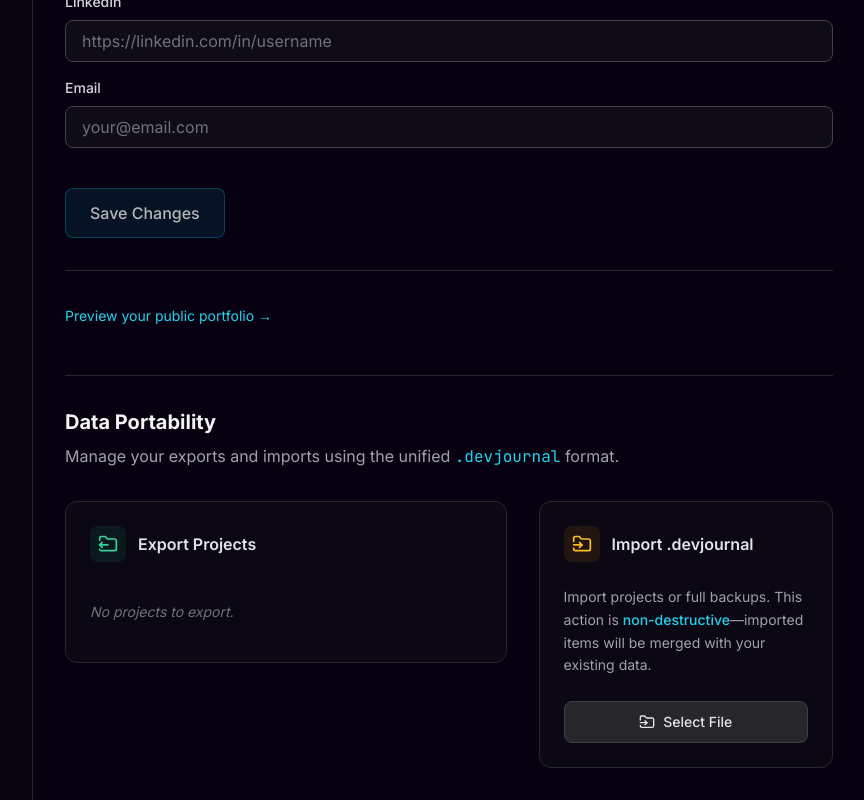
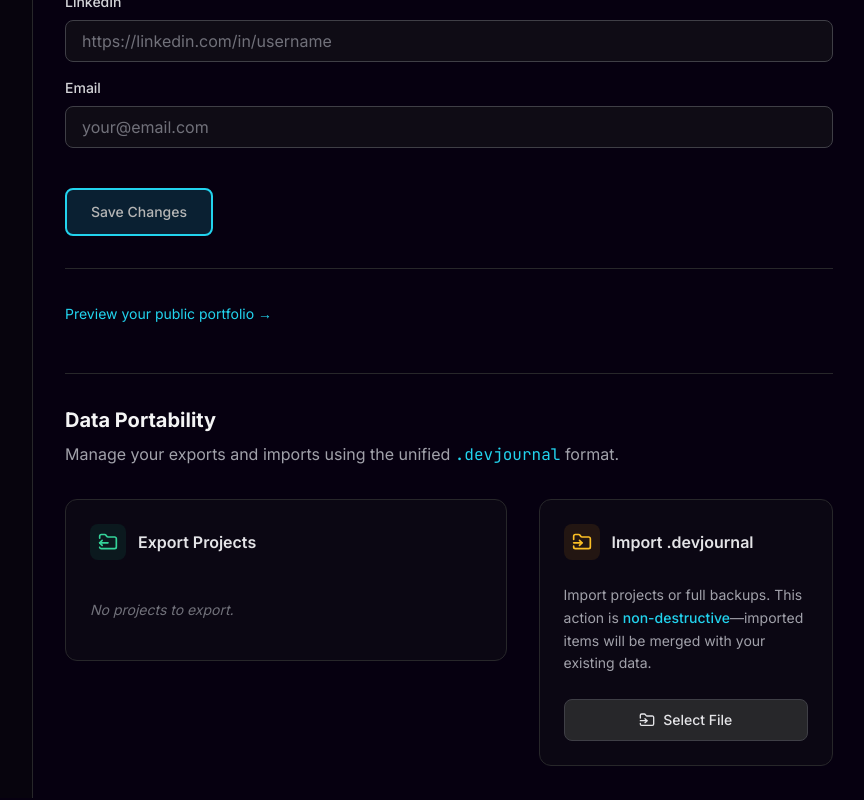
Before and after one commit to takoonit/devjournal, a Next.js app: page /editor/settings in a window 1280 px wide. Shown: the part 1056-1856 px from the top of the page, without its empty margins (223-1087 px from the left). Built offline with nearby package versions, Linux system fonts and the light colour scheme.

Commit message:
Complete redesign phase 2 feedback interactions

```diff
--- a/app/editor/page.tsx
+++ b/app/editor/page.tsx
@@ -108,7 +108,7 @@ export default function EditorPage() {
                     <button
                         type="button"
                         onClick={handleQuickCapture}
-                        className="inline-flex items-center justify-center gap-2 rounded-lg border border-cyan-500/30 bg-cyan-500/10 px-4 py-2.5 text-sm font-medium text-cyan-300 transition-colors hover:bg-cyan-500/20"
+                        className="btn-primary"
                     >
                         <CheckCircle2 className="h-4 w-4" />
                         Capture
@@ -185,7 +185,7 @@ export default function EditorPage() {
                     <p className="mb-6 text-sm text-zinc-600">Create a project to begin your build journal.</p>
                     <Link
                         href="/editor/projects/new"
-                        className="inline-flex items-center gap-2 rounded-lg border border-cyan-500/30 bg-cyan-500/10 px-6 py-3 transition-colors hover:bg-cyan-500/20"
+                        className="btn-primary px-6 py-3"
                     >
                         <Plus className="h-5 w-5 text-cyan-400" />
                         <ShinyText text="Create your first project" className="font-medium text-cyan-400" speed={3} />
--- a/app/editor/projects/[id]/entries/[entryId]/edit/page.tsx
+++ b/app/editor/projects/[id]/entries/[entryId]/edit/page.tsx
@@ -192,7 +192,7 @@ export default function EditEntryPage({ params }: { params: Promise<{ id: string
                     </div>
 
                     <div className="flex justify-end">
-                        <button type="submit" disabled={!canSubmit || isSubmitting} className="inline-flex items-center gap-2 rounded-lg border border-[#ff914d]/30 bg-[#ff914d]/10 px-4 py-2 text-[#ff914d] disabled:opacity-60">
+                        <button type="submit" disabled={!canSubmit || isSubmitting} className="btn-primary px-4 py-2 text-accent">
                             {isSubmitting ? <Loader2 className="h-4 w-4 animate-spin" /> : <Save className="h-4 w-4" />} Update Entry
                         </button>
                     </div>
--- a/app/editor/projects/[id]/entries/new/page.tsx
+++ b/app/editor/projects/[id]/entries/new/page.tsx
@@ -175,7 +175,7 @@ export default function NewEntryPage({ params }: { params: Promise<{ id: string
                     </div>
 
                     <div className="flex justify-end">
-                        <button type="submit" disabled={!canSubmit || isSubmitting} className="inline-flex items-center gap-2 rounded-lg border border-[#ff914d]/30 bg-[#ff914d]/10 px-4 py-2 text-[#ff914d] disabled:opacity-60">
+                        <button type="submit" disabled={!canSubmit || isSubmitting} className="btn-primary px-4 py-2 text-accent">
                             {isSubmitting ? <Loader2 className="h-4 w-4 animate-spin" /> : <Save className="h-4 w-4" />} Save Entry
                         </button>
                     </div>
--- a/app/editor/projects/[id]/page.tsx
+++ b/app/editor/projects/[id]/page.tsx
@@ -210,7 +210,7 @@ export default function ProjectDetailPage({
             <div className="mb-8 flex flex-wrap items-center gap-3">
                 <Link
                     href={`/editor/projects/${project.id}/entries/new`}
-                    className="inline-flex items-center gap-2 px-6 py-3 bg-cyan-500/10 text-cyan-400 border border-cyan-500/30 rounded-lg hover:bg-cyan-500/20 transition-colors font-medium"
+                    className="btn-primary px-6 py-3 text-cyan-400"
                 >
                     <Plus className="w-5 h-5" />
                     <ShinyText text="New Entry" className="text-cyan-400" speed={3} />
--- a/app/editor/projects/new/page.tsx
+++ b/app/editor/projects/new/page.tsx
@@ -185,10 +185,7 @@ export default function NewProjectPage() {
                 </div>
 
                 <div className="flex gap-4 pt-4">
-                    <button
-                        type="submit"
-                        className="px-6 py-3 bg-cyan-500/10 border border-cyan-500/30 rounded-lg hover:bg-cyan-500/20 transition-colors font-medium"
-                    >
+                    <button type="submit" className="btn-primary px-6 py-3">
                         <ShinyText text="Create Project" className="text-cyan-400" speed={3} />
                     </button>
                     <Link
--- a/app/editor/settings/page.tsx
+++ b/app/editor/settings/page.tsx
@@ -242,7 +242,7 @@ export default function SettingsPage() {
                 <div className="flex items-center gap-4 pt-4">
                     <button
                         type="submit"
-                        className="rounded-lg border border-cyan-500/30 bg-cyan-500/10 px-6 py-3 font-medium transition-colors hover:bg-cyan-500/20"
+                        className="btn-primary px-6 py-3"
                     >
                         <ShinyText text="Save Changes" className="text-cyan-400" speed={3} />
                     </button>
--- a/app/globals.css
+++ b/app/globals.css
@@ -29,6 +29,10 @@
   --color-destructive-base: 244 63 94;
   --color-destructive-soft: 159 18 57;
   --color-destructive-contrast: 255 228 230;
+
+  --border-subtle: 1px;
+  --border-standard: 2px;
+  --border-bold: 3px;
 
   --motion-subtle: 160ms;
   --motion-standard: 260ms;
@@ -188,3 +192,71 @@ html[data-motion-level="expressive"] {
   --motion-standard: 340ms;
   --motion-expressive: 520ms;
 }
+
+@keyframes radiant-pulse {
+  0% {
+    opacity: 0.9;
+    transform: scale(0.75);
+  }
+  100% {
+    opacity: 0;
+    transform: scale(1.6);
+  }
+}
+
+@layer components {
+  .btn-primary {
+    @apply inline-flex items-center justify-center gap-2 rounded-lg border px-4 py-2.5 text-sm font-medium text-accent transition-all duration-standard ease-standard;
+    border-width: var(--border-standard);
+    border-color: rgb(var(--color-accent-base));
+    background-color: rgb(var(--color-accent-base) / 0.15);
+  }
+
+  .btn-primary:hover {
+    background-color: rgb(var(--color-accent-base) / 0.22);
+    transform: translateY(-1px);
+    box-shadow: 0 2px 0 0 rgb(var(--color-accent-base));
+  }
+
+  .btn-primary:active {
+    transform: translateY(1px);
+    box-shadow: none;
+  }
+
+  .btn-primary:focus-visible {
+    outline: 2px solid rgb(var(--color-accent-base) / 0.45);
+    outline-offset: 2px;
+  }
+
+  .btn-primary:disabled {
+    @apply cursor-not-allowed opacity-60;
+    transform: none;
+    box-shadow: none;
+  }
+}
+
+.radiant-pulse {
+  position: relative;
+  display: inline-flex;
+  align-items: center;
+  justify-content: center;
+}
+
+.radiant-pulse::after {
+  content: "";
+  position: absolute;
+  inset: -4px;
+  border: var(--border-standard) solid rgb(var(--color-accent-base));
+  border-radius: 999px;
+  opacity: 0;
+  pointer-events: none;
+}
+
+.radiant-pulse[data-active="true"]::after {
+  animation: radiant-pulse var(--motion-expressive) var(--easing-expressive);
+}
+
+.radiant-pulse[data-intensity="full"][data-active="true"]::after {
+  animation-iteration-count: 2;
+  animation-duration: calc(var(--motion-expressive) * 0.8);
+}
--- /dev/null
+++ b/components/reactbits/radiant-pulse.tsx
@@ -0,0 +1,30 @@
+"use client";
+
+import { type ReactNode } from "react";
+import { cn } from "@/lib/utils";
+import type { UiPreferences } from "@/lib/store";
+
+interface RadiantPulseProps {
+  children: ReactNode;
+  className?: string;
+  active?: boolean;
+  rewardIntensity?: UiPreferences["rewardIntensity"];
+}
+
+export default function RadiantPulse({
+  children,
+  className,
+  active = false,
+  rewardIntensity = "subtle",
+}: RadiantPulseProps) {
+  return (
+    <span
+      className={cn("radiant-pulse", className)}
+      data-active={active ? "true" : "false"}
+      data-intensity={rewardIntensity}
+      aria-hidden="true"
+    >
+      {children}
+    </span>
+  );
+}
--- a/components/ui/toast.tsx
+++ b/components/ui/toast.tsx
@@ -4,6 +4,7 @@ import { createContext, useContext, useState, useCallback, ReactNode, useRef } f
 import { motion, AnimatePresence } from "framer-motion";
 import { CheckCircle2, XCircle, Info, Sparkles, X } from "lucide-react";
 import { useDevJournalStore } from "@/lib/store";
+import RadiantPulse from "@/components/reactbits/radiant-pulse";
 import {
   resolveSupportiveToastCopy,
   type ToastType,
@@ -121,7 +122,13 @@ export function ToastProvider({ children }: { children: ReactNode }) {
               role={toast.type === "error" ? "alert" : "status"}
             >
               <div className="flex items-start gap-3">
-                <div className={`mt-0.5 rounded-md border px-1.5 py-1 ${toneClasses[toast.type]}`}>{icons[toast.type]}</div>
+                <RadiantPulse
+                  className={`mt-0.5 rounded-md border px-1.5 py-1 ${toneClasses[toast.type]}`}
+                  active={toast.type === "success" && rewardIntensity !== "off"}
+                  rewardIntensity={rewardIntensity}
+                >
+                  {icons[toast.type]}
+                </RadiantPulse>
                 <div className="min-w-0 flex-1">
                   <div className="flex items-center gap-2">
                     <p className="text-sm font-semibold text-zinc-100">{toast.title}</p>
```
Also changed, not shown: blueprint/findings.md (+17 -0 lines), blueprint/haring-redesign-plan.md (+3 -3 lines).
